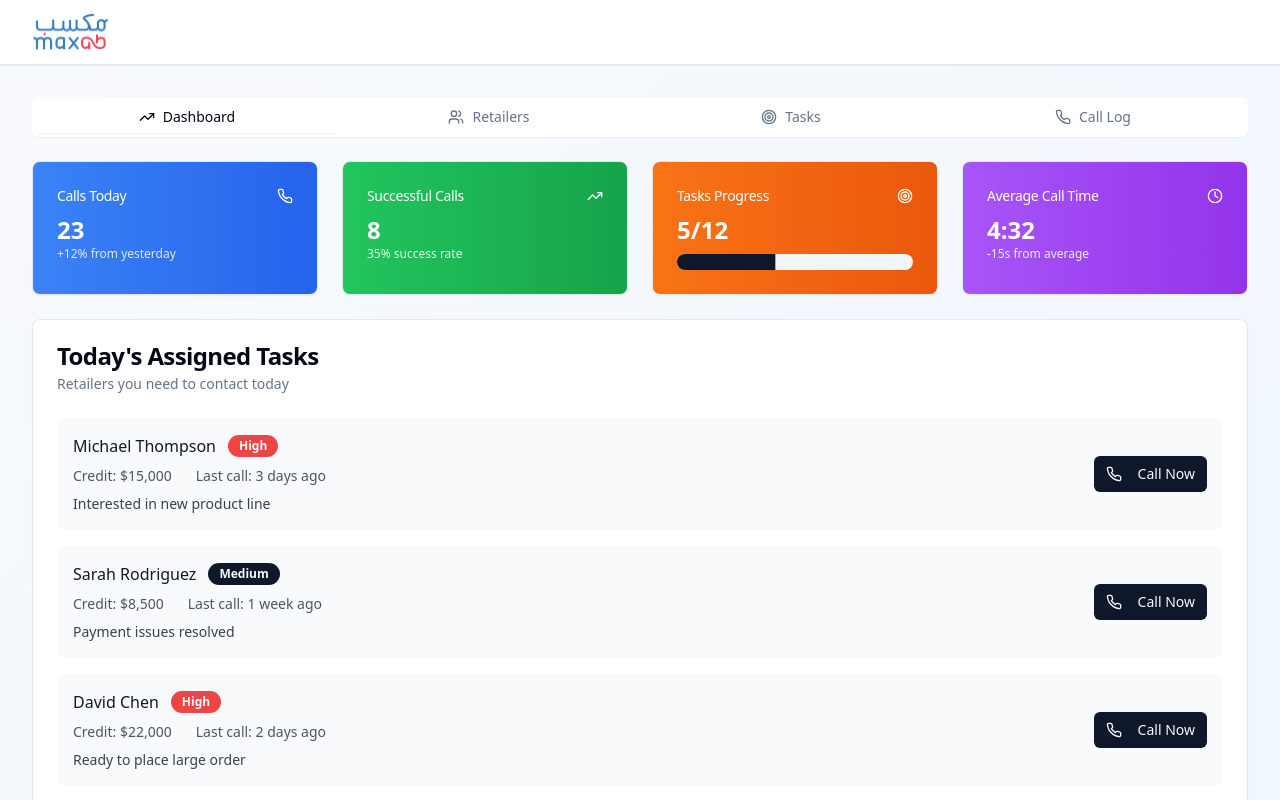
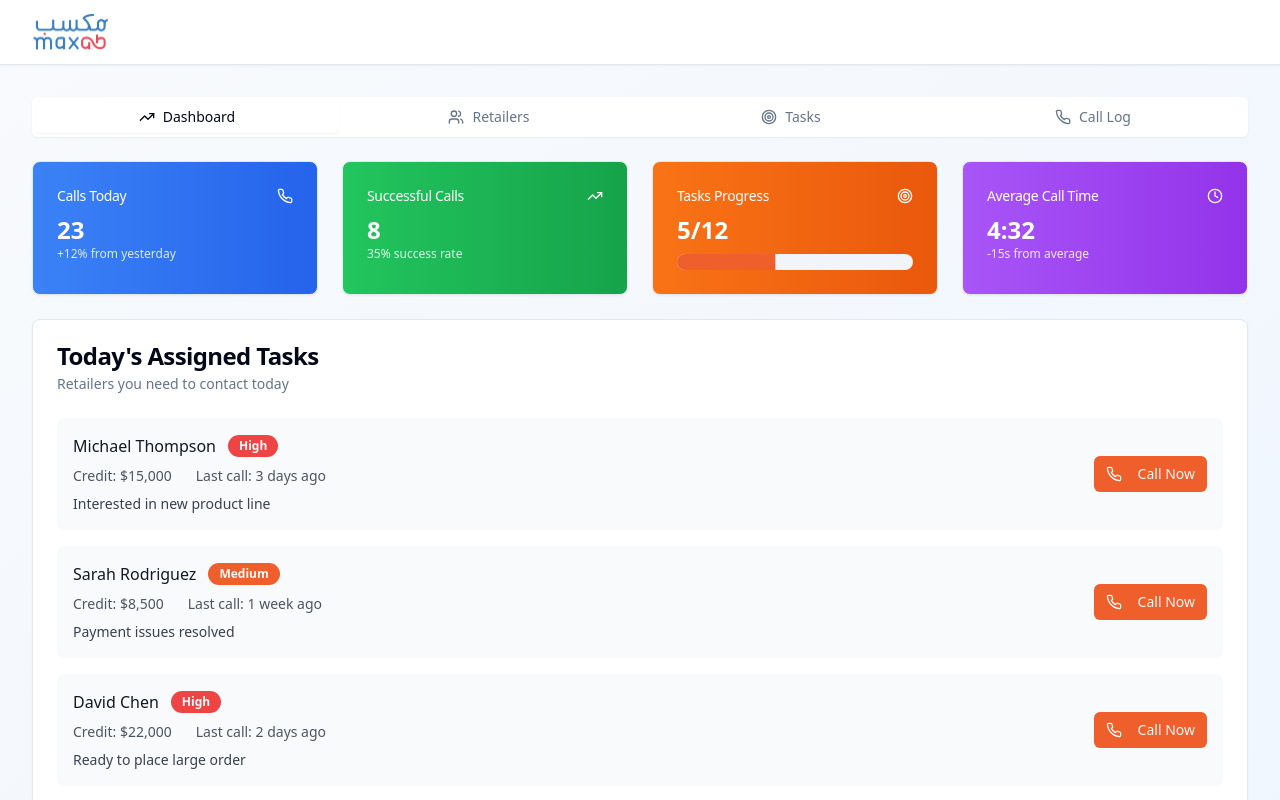
Before and after one commit to seifXD/retail-reach-radar, a React (Vite) app: page / in a window 1280 px wide. Shown: the top 800 px of the page. Built offline with nearby package versions, Linux system fonts and the light colour scheme.

Commit message:
Refactor: Apply logo colors subtly
Adjust color theming to incorporate logo colors without being overwhelming.

```diff
--- a/src/index.css
+++ b/src/index.css
@@ -1,3 +1,4 @@
+
 @tailwind base;
 @tailwind components;
 @tailwind utilities;
@@ -13,8 +14,8 @@
     --popover: 0 0% 100%;
     --popover-foreground: 222.2 84% 4.9%;
 
-    --primary: 222.2 47.4% 11.2%;
-    --primary-foreground: 210 40% 98%;
+    --primary: 16 85% 55%;
+    --primary-foreground: 0 0% 98%;
 
     --secondary: 210 40% 96.1%;
     --secondary-foreground: 222.2 47.4% 11.2%;
@@ -22,33 +23,30 @@
     --muted: 210 40% 96.1%;
     --muted-foreground: 215.4 16.3% 46.9%;
 
-    --accent: 210 40% 96.1%;
-    --accent-foreground: 222.2 47.4% 11.2%;
+    --accent: 16 85% 95%;
+    --accent-foreground: 16 85% 15%;
 
     --destructive: 0 84.2% 60.2%;
     --destructive-foreground: 210 40% 98%;
 
     --border: 214.3 31.8% 91.4%;
     --input: 214.3 31.8% 91.4%;
-    --ring: 222.2 84% 4.9%;
+    --ring: 16 85% 55%;
 
     --radius: 0.5rem;
 
     --sidebar-background: 0 0% 98%;
+    --sidebar-foreground: 240 5.3% 26.1%;
+    --sidebar-primary: 16 85% 55%;
+    --sidebar-primary-foreground: 0 0% 98%;
+    --sidebar-accent: 16 85% 95%;
+    --sidebar-accent-foreground: 16 85% 15%;
+    --sidebar-border: 220 13% 91%;
+    --sidebar-ring: 16 85% 55%;
 
-    --sidebar-foreground: 240 5.3% 26.1%;
-
-    --sidebar-primary: 240 5.9% 10%;
-
-    --sidebar-primary-foreground: 0 0% 98%;
-
-    --sidebar-accent: 240 4.8% 95.9%;
-
-    --sidebar-accent-foreground: 240 5.9% 10%;
-
-    --sidebar-border: 220 13% 91%;
-
-    --sidebar-ring: 217.2 91.2% 59.8%;
+    --maxab-orange: 16 85% 55%;
+    --maxab-orange-light: 16 85% 95%;
+    --maxab-orange-dark: 16 85% 35%;
   }
 
   .dark {
@@ -61,7 +59,7 @@
     --popover: 222.2 84% 4.9%;
     --popover-foreground: 210 40% 98%;
 
-    --primary: 210 40% 98%;
+    --primary: 16 85% 55%;
     --primary-foreground: 222.2 47.4% 11.2%;
 
     --secondary: 217.2 32.6% 17.5%;
@@ -78,15 +76,20 @@
 
     --border: 217.2 32.6% 17.5%;
     --input: 217.2 32.6% 17.5%;
-    --ring: 212.7 26.8% 83.9%;
+    --ring: 16 85% 55%;
+
     --sidebar-background: 240 5.9% 10%;
     --sidebar-foreground: 240 4.8% 95.9%;
-    --sidebar-primary: 224.3 76.3% 48%;
+    --sidebar-primary: 16 85% 55%;
     --sidebar-primary-foreground: 0 0% 100%;
     --sidebar-accent: 240 3.7% 15.9%;
     --sidebar-accent-foreground: 240 4.8% 95.9%;
     --sidebar-border: 240 3.7% 15.9%;
-    --sidebar-ring: 217.2 91.2% 59.8%;
+    --sidebar-ring: 16 85% 55%;
+
+    --maxab-orange: 16 85% 55%;
+    --maxab-orange-light: 16 85% 20%;
+    --maxab-orange-dark: 16 85% 70%;
   }
 }
 
@@ -99,3 +102,17 @@
     @apply bg-background text-foreground;
   }
 }
+
+@layer utilities {
+  .maxab-gradient {
+    background: linear-gradient(135deg, hsl(var(--maxab-orange)) 0%, hsl(var(--maxab-orange-dark)) 100%);
+  }
+
+  .maxab-text {
+    color: hsl(var(--maxab-orange));
+  }
+
+  .maxab-bg {
+    background-color: hsl(var(--maxab-orange));
+  }
+}
--- a/tailwind.config.ts
+++ b/tailwind.config.ts
@@ -1,3 +1,4 @@
+
 import type { Config } from "tailwindcss";
 
 export default {
@@ -61,6 +62,11 @@ export default {
 					'accent-foreground': 'hsl(var(--sidebar-accent-foreground))',
 					border: 'hsl(var(--sidebar-border))',
 					ring: 'hsl(var(--sidebar-ring))'
+				},
+				maxab: {
+					orange: 'hsl(var(--maxab-orange))',
+					'orange-light': 'hsl(var(--maxab-orange-light))',
+					'orange-dark': 'hsl(var(--maxab-orange-dark))'
 				}
 			},
 			borderRadius: {
```
